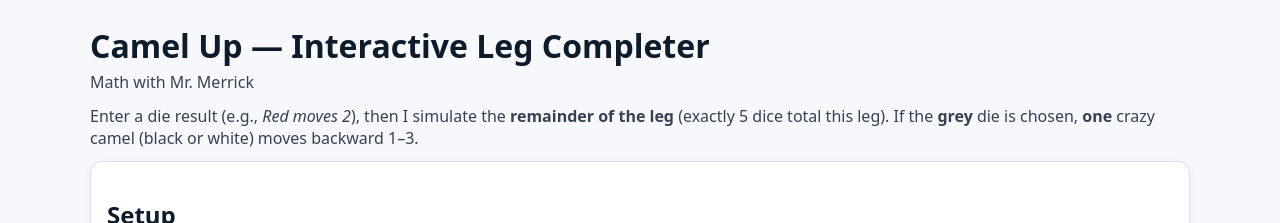
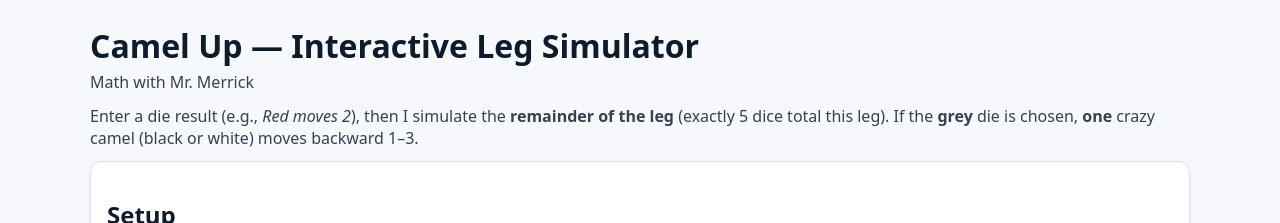
Before and after one commit to MerrickMath/MerrickMath.github.io, a Jekyll site: the page Camelsim.html, which Jekyll copies as it is, in a window 1280 px wide. Shown: the top 223 px of the page. Built offline with Jekyll 4.4.1, drawn with Linux system fonts in a browser that asks for light colours.

Commit message:
Update Camelsim.html

```diff
--- a/Camelsim.html
+++ b/Camelsim.html
@@ -38,7 +38,7 @@
 </head>
 <body>
 <div class="wrap">
-  <h1>Camel Up — Interactive Leg Completer</h1>
+  <h1>Camel Up — Interactive Leg Simulator</h1>
   <p class="subtitle">Math with Mr. Merrick</p>
   <p class="subtitle">Enter a die result (e.g., <i>Red moves 2</i>), then I simulate the <b>remainder of the leg</b> (exactly 5 dice total this leg). If the <b>grey</b> die is chosen, <b>one</b> crazy camel (black or white) moves backward 1–3.</p>
 
```
